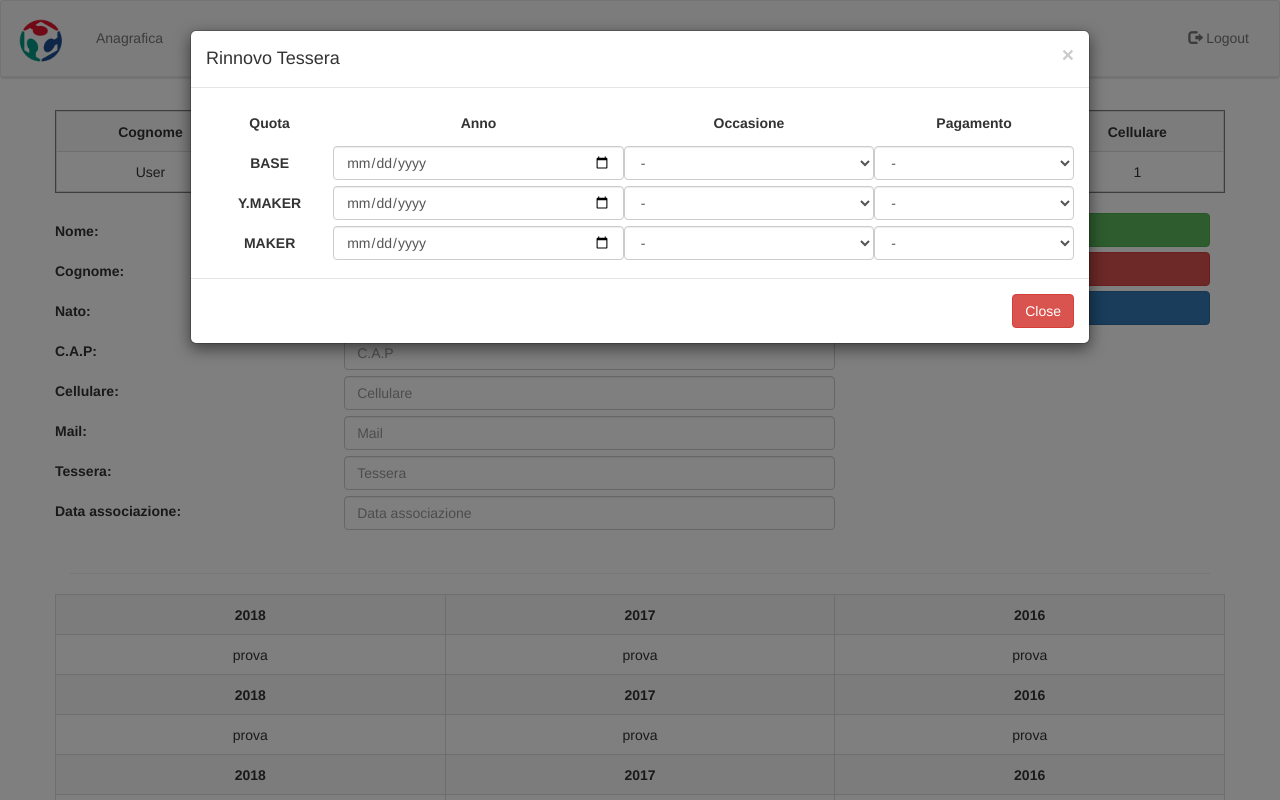
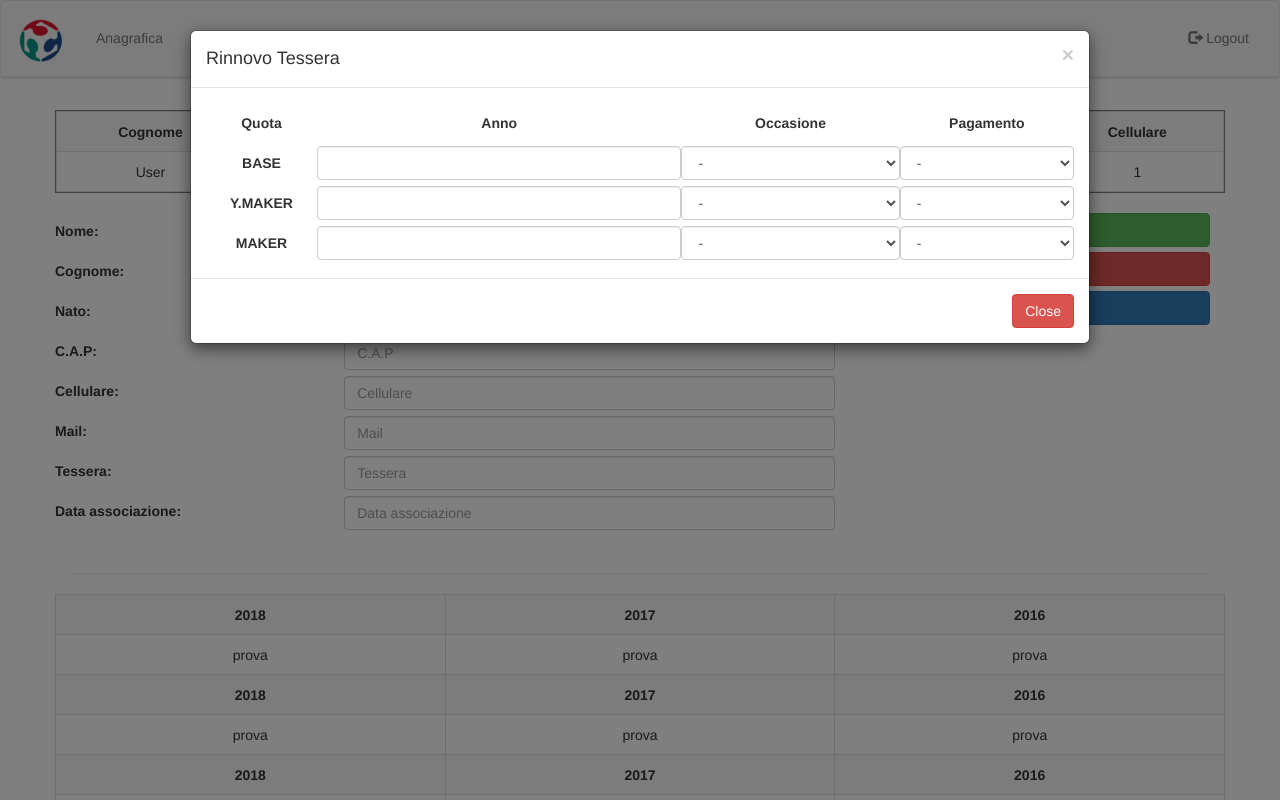
Before and after one commit to DavideTonin99/gestionaleFabLab, a Django app: page / in a window 1280 px wide, after a click on "prova". Run offline with Django 3.2, Linux system fonts and the light colour scheme; a user stored in the database is signed in; tables that the repository leaves empty hold one stand-in row (values such as "Sample post"); some libraries are stand-ins or nearby versions.

Commit message:
Fixed some things

```diff
--- a/gestionaleapp/templates/gestionaleapp/anagrafica.html
+++ b/gestionaleapp/templates/gestionaleapp/anagrafica.html
@@ -7,16 +7,36 @@
         $(document).ready(function(){
         	var inputs = ["id_name", "id_surname", "id_born", "id_cap", "id_telephone", "id_card", "id_first_association"];
 
-            $("#id_born").datepicker();
-            $("#id_first_association").datepicker();
+            $("#id_born").datepicker({
+                dateFormat: "dd-mm-yy"
+            });
+            $("#id_first_association").datepicker({
+                dateFormat: "dd-mm-yy"
+            });
+            $("#base_date").datepicker({
+                dateFormat: "dd-mm-yy"
+            });
+            $("#ymaker_date").datepicker({
+                dateFormat: "dd-mm-yy"
+            });
+            $("#maker_date").datepicker({
+                dateFormat: "dd-mm-yy"
+            });
 
             $(inputs).each( function(index, element) {
-            	$("#" + element).parent().prepend("<ul id='" + element + "_empty' class='emptylist'><li>Questo campo è obbligatorio</li></ul>");
+            	$("#" + element).parent().prepend("<div id='" + element + "_empty' class='emptylist'>Questo campo è obbligatorio</div>");
 
-            	$("#" + element).blur ( function () {
-            		checkInput("#"+element);
-            	})
+                if (element !== "id_born" && element !== "id_first_association") {
+                	$("#" + element).blur ( function () {
+                		checkInput("#"+element);
+                	})
+                }
             });
+
+            $('.errorlist').each( function (index, element) {
+                $(element).replaceWith("<div class='errorlist'>" + $(element).children().text() + "</div>");
+            });
+
 
             $("button[name = 'reset-button']").click(function(event) {
                 $("input[name = 'modify_id']").val('no');
@@ -81,7 +101,6 @@
                 return false;
             } else {
                 $(input+"_empty").slideUp(200);
-                console.log("pieno");
                 return true;
             }
         }
@@ -185,7 +204,7 @@
                                 </tr>
                                 <tr>
                                     <th>BASE</th>
-                                    <td><input class="form-control" type="date"></td>
+                                    <td><input id="base_date" class="form-control" type="text"></td>
                                     <td>
                                         <select class="form-control">
                                             <option value="0" selected>-</option>
@@ -205,7 +224,7 @@
                                 </tr>
                                 <tr>
                                     <th>Y.MAKER</th>
-                                    <td><input class="form-control" type="date"></td>
+                                    <td><input id="ymaker_date" class="form-control" type="text"></td>
                                     <td>
                                         <select class="form-control">
                                             <option value="0" selected>-</option>
@@ -225,7 +244,7 @@
                                 </tr>
                                 <tr>
                                     <th>MAKER</th>
-                                    <td><input class="form-control" type="date"></td>
+                                    <td><input id="maker_date" class="form-control" type="text"></td>
                                     <td>
                                         <select class="form-control">
                                             <option value="0" selected>-</option>
```
